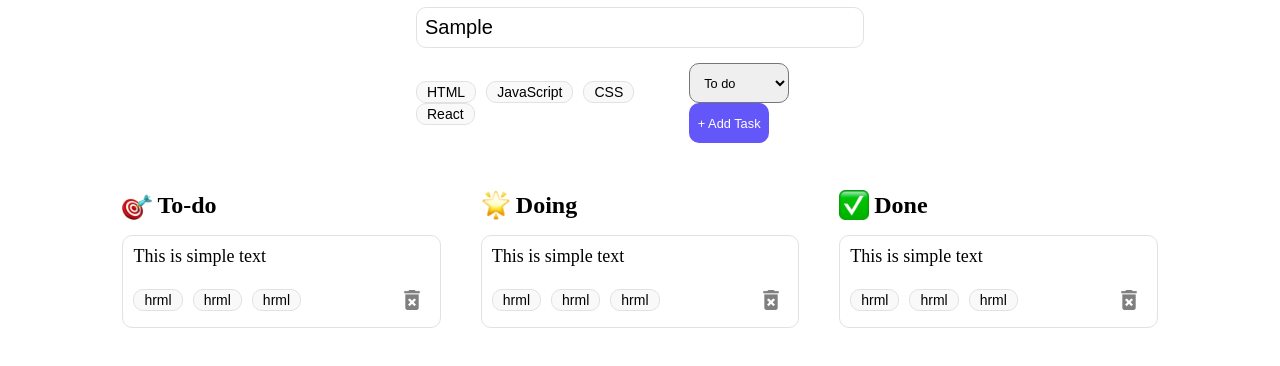
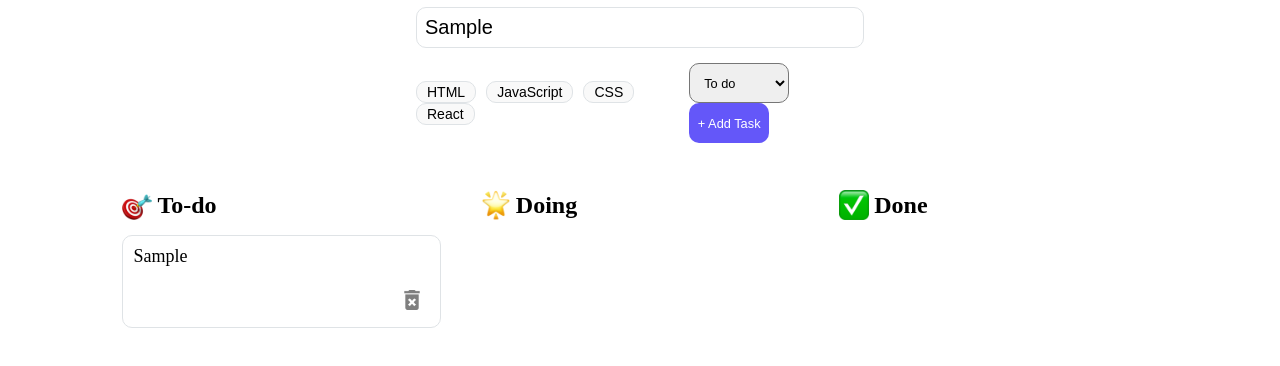
Before and after one commit to adammmusial/project-todo-app, a React (Vite) app in the folder react-todo-app/: page / in a window 1280 px wide. Both pictures are taken after typing "Sample" into the empty fields and a click on the button "+ Add Task". Shown: the top 366 px of the page. Built offline with nearby package versions, Linux system fonts and the light colour scheme.

Commit message:
feat: add card rendering to columns

```diff
--- a/react-todo-app/src/App.jsx
+++ b/react-todo-app/src/App.jsx
@@ -1,4 +1,4 @@
-import React from "react"
+import React,{useState} from "react"
 import './App.css'
 import './components/TaskForm.css'
 import TaskForm from "./components/TaskForm"
@@ -9,14 +9,16 @@ import doneIcon from './assets/check-mark-button.png'
 
 
 const App = () => {
+  const [tasks, setTasks] = useState([])
 
+  console.log("task",tasks)
   return (
     <div className="app">
-      <TaskForm />
+      <TaskForm setTasks={setTasks}/>
       <main className="app_main">
-        <Column title="To-do" icon={todoIcon}/>
-        <Column title="Doing" icon={doingIcon}/>
-        <Column title="Done" icon={doneIcon}/>
+        <Column title="To-do" icon={todoIcon} tasks={tasks} status="todo"/>
+        <Column title="Doing" icon={doingIcon} tasks={tasks} status="doing" />
+        <Column title="Done" icon={doneIcon} tasks={tasks} status="done" />
       </main>
     </div>
 
--- a/react-todo-app/src/components/Tag.jsx
+++ b/react-todo-app/src/components/Tag.jsx
@@ -11,6 +11,7 @@ const Tag = ({name,selectTag,checkTag}) => {
     }
   return (
     <button
+
     type="button"
     className='tag'
     style={checkTag ? tagStyle[name] : tagStyle.default}
--- a/react-todo-app/src/components/TaskCard.jsx
+++ b/react-todo-app/src/components/TaskCard.jsx
@@ -3,15 +3,15 @@ import Tag from './Tag'
 import deleteIcon from '../assets/delete.png'
 import './TaskCard.css'
 
-const TaskCard = ({title}) => {
+const TaskCard = ({title,tags}) => {
   return (
         <article className="task_card">
-            <p className="task_text">This is simple text</p>
+            <p className="task_text">{title}</p>
             <div className='task_card_bottom_line'>
                 <div className="task_tag_cards">
-                    <Tag name="hrml"/>
-                    <Tag name="hrml"/>
-                    <Tag name="hrml"/>
+                    {
+                        tags.map((tag, index) => <Tag key={index} name={tag} checkTag={true} />)
+                    }
                 </div>
                 <div className="task_delete">
                     <img src={deleteIcon} className='delete_icon'></img>
--- a/react-todo-app/src/components/TaskColumn.jsx
+++ b/react-todo-app/src/components/TaskColumn.jsx
@@ -2,15 +2,17 @@ import React from 'react'
 import './TaskColumn.css'
 import TaskCard from './TaskCard'
 
-export const Column = ({title,icon}) => {
+export const Column = ({title,icon, tasks, status}) => {
   return (
     <section className="task_column">
         <h2 className='task_column_heading'>
             <img className='task_column_icon'src={icon} alt=''></img>
             {title}
         </h2>
+        {
+          tasks.map((task,index) => task.status === status && <TaskCard key={index} title={task.task} tags={task.tags}/>)
+        }
 
-        <TaskCard title="test"/>
     </section>
   )
 }
--- a/react-todo-app/src/components/TaskForm.jsx
+++ b/react-todo-app/src/components/TaskForm.jsx
@@ -2,7 +2,7 @@ import React, { useState } from "react";
 import Tag from "./Tag";
 
 
-function TaskForm() {
+function TaskForm({setTasks}) {
 
     const [taskData, setTaskData] = useState({
         task: "",
@@ -21,6 +21,7 @@ function TaskForm() {
     const handleSubmit = (e) => {
         e.preventDefault()
         console.log(taskData);
+        setTasks((prev) => {return [...prev, taskData]})
     }
 
     const checkTag = (tag) => {
@@ -42,8 +43,6 @@ function TaskForm() {
             } )
         }
     }
-
-    console.log(taskData.tags)
 
 
     return (
```
